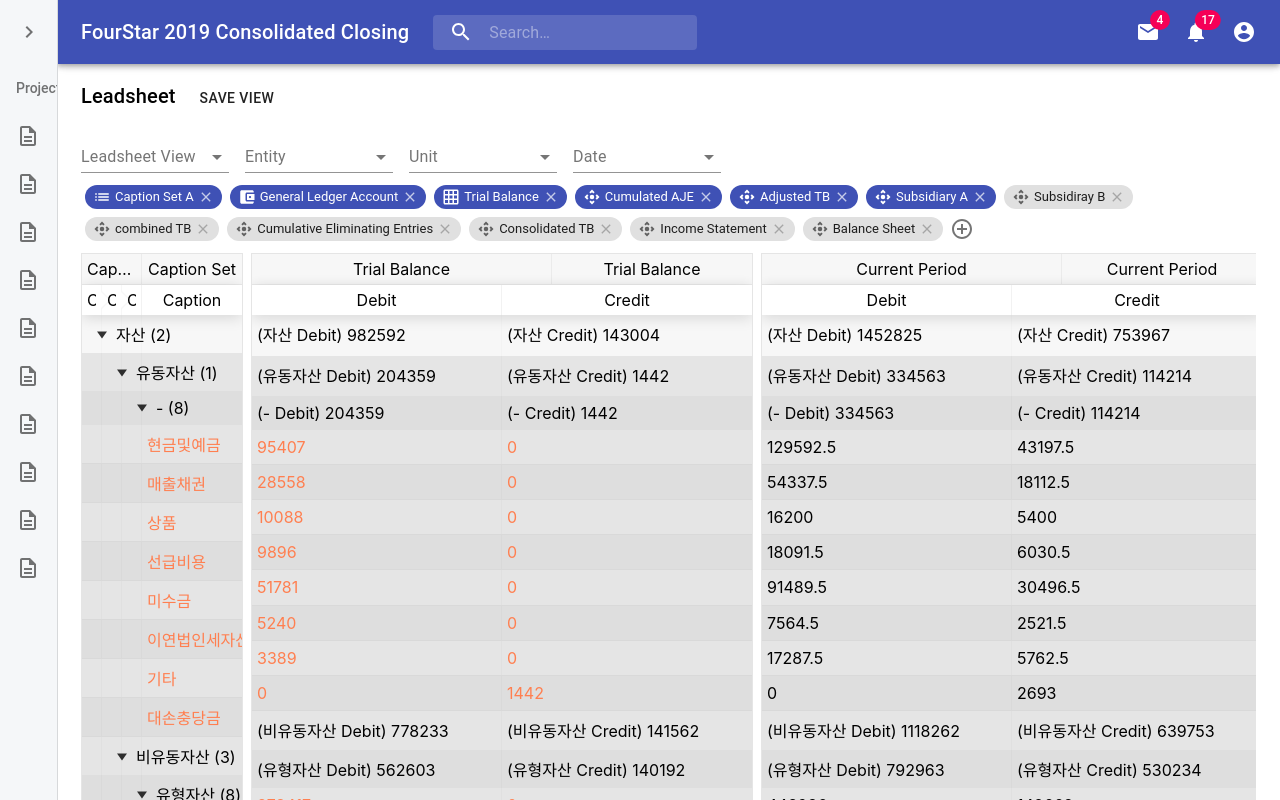
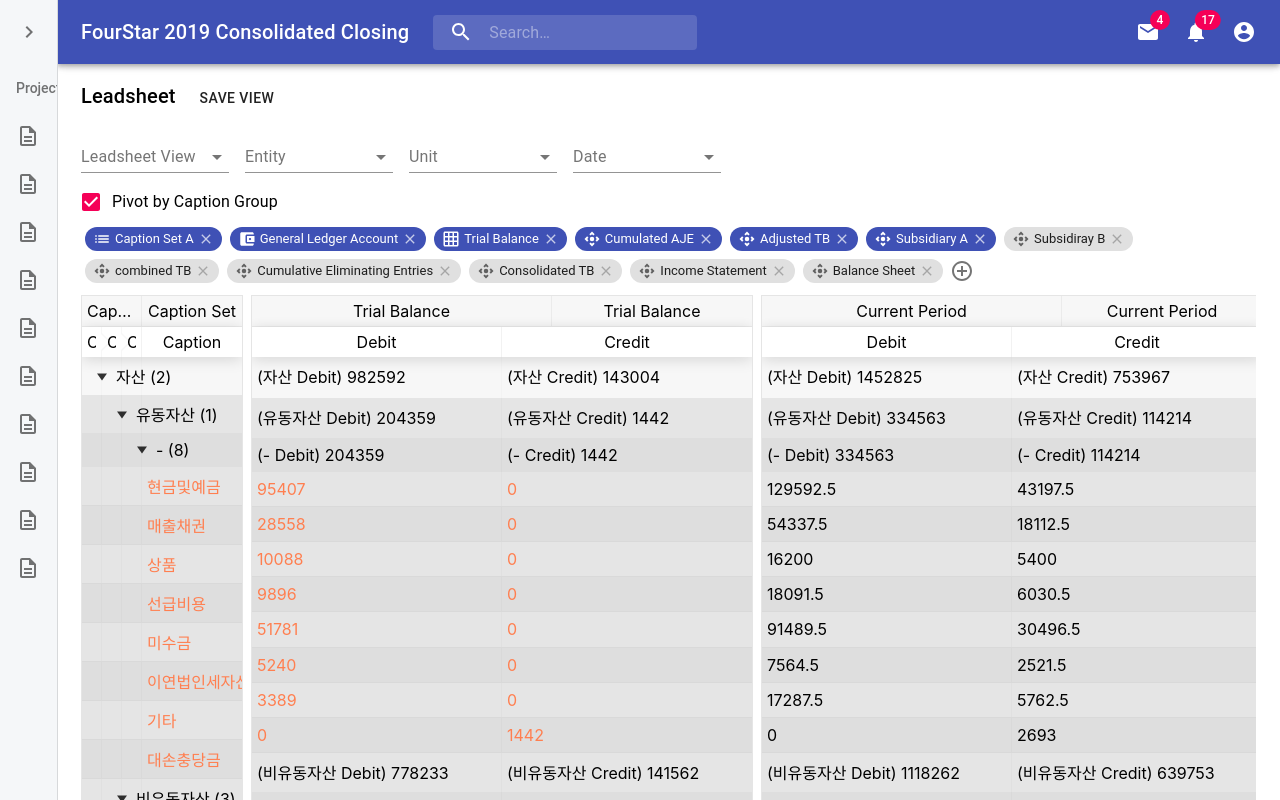
Before and after one commit to NoahGrayDL/datalobby-prototype, a React (Create React App) app: page /financial-statements/lead-sheet in a window 1280 px wide. Shown: the top 800 px of the page. Built offline with nearby package versions, Linux system fonts and the light colour scheme.

Commit message:
pivot by  caption group button

```diff
--- a/src/assets/dummy-data/LS-without-GLA/leadsheetColumnStructure.js
+++ b/src/assets/dummy-data/LS-without-GLA/leadsheetColumnStructure.js
@@ -1,5 +1,15 @@
 import React from "react"
 import _ from "lodash"
+
+const CaptionOnlyColumn = [
+  {
+    Header: "Caption Set A",
+    accessor: "caption",
+    headerStyle: { height: 56 },
+    minWidth: 200
+  }
+]
+
 const CaptionWithoutGLAColumn = [
   {
     Header: "Caption Set",
@@ -235,4 +245,4 @@ const curPeriodColumn = [
   }
 ]
 
-export { CaptionWithoutGLAColumn, TBColumn, curPeriodColumn }
+export { CaptionOnlyColumn, CaptionWithoutGLAColumn, TBColumn, curPeriodColumn }
--- a/src/views/Leadsheet/Leadsheet.js
+++ b/src/views/Leadsheet/Leadsheet.js
@@ -9,10 +9,19 @@ import Button from "@material-ui/core/Button"
 
 import { Layout } from "../../components/layout"
 import { LeadsheetTable, LeadsheetTable2, ColumnControl } from "../leadsheet"
+import Checkbox from "@material-ui/core/Checkbox"
+import FormControlLabel from "@material-ui/core/FormControlLabel"
 
 //-----*-----*-----*-----*-----*-----//
 
 const Leadsheet = () => {
+  const [state, setState] = React.useState({
+    isPivot: true
+  })
+
+  const handleChange = name => event => {
+    setState({ ...state, [name]: event.target.checked })
+  }
   return (
     <Layout
       menuTitle="Leadsheet"
@@ -21,8 +30,21 @@ const Leadsheet = () => {
       // buttons={DatePicker}
       buttons={<Button size="medium">Save View</Button>}
     >
+      <FormControlLabel
+        control={
+          <Checkbox
+            checked={state.isPivot}
+            onChange={handleChange("isPivot")}
+            value="isPivot"
+            inputProps={{
+              "aria-label": "primary checkbox"
+            }}
+          />
+        }
+        label="Pivot by Caption Group"
+      />
       <ColumnControl />
-      <LeadsheetTable2 />
+      <LeadsheetTable2 isPivot={state.isPivot} />
     </Layout>
   )
 }
--- a/src/views/Leadsheet/LeadsheetTable2.js
+++ b/src/views/Leadsheet/LeadsheetTable2.js
@@ -6,13 +6,17 @@ import curPeriod from "../../assets/dummy-data/LS-without-GLA/curPeriod.json"
 import ReactTable from "react-table"
 import "react-table/react-table.css"
 import {
+  CaptionOnlyColumn,
   CaptionWithoutGLAColumn,
   TBColumn,
   curPeriodColumn
 } from "../../assets/dummy-data/LS-without-GLA/leadsheetColumnStructure"
+
 //-----*-----*-----*-----*-----*-----//
 
-const LeadsheetTable2 = () => {
+const LeadsheetTable2 = props => {
+  const { isPivot } = props
+  // ! data에 맞게 자동생성되게 수정 필요
   const defaultTalbeState = () => ({
     sorted: [],
     expanded: {
@@ -54,6 +58,7 @@ const LeadsheetTable2 = () => {
     filtered: []
   })
   const [tableState, setTableState] = useState(defaultTalbeState)
+  const [pivot, setPivot] = useState("")
   return (
     <StyledLeadsheetContainer>
       {/* <pre>
@@ -61,10 +66,13 @@ const LeadsheetTable2 = () => {
           <strong>this.state ===</strong> {JSON.stringify(tableState, null, 2)}
         </code>
       </pre> */}
+      <pivotToggleButton />
       <ReactTable
         data={captionsWithoutGLA}
-        columns={CaptionWithoutGLAColumn}
-        pivotBy={["captionGroup1", "captionGroup2", "captionGroup3"]}
+        columns={isPivot ? CaptionWithoutGLAColumn : CaptionOnlyColumn}
+        pivotBy={
+          isPivot ? ["captionGroup1", "captionGroup2", "captionGroup3"] : ""
+        }
         className="-striped -highlight"
         sorted={tableState.sorted}
         expanded={tableState.expanded}
@@ -78,7 +86,9 @@ const LeadsheetTable2 = () => {
       <ReactTable
         data={prevTB}
         columns={TBColumn}
-        pivotBy={["captionGroup1", "captionGroup2", "captionGroup3"]}
+        pivotBy={
+          isPivot ? ["captionGroup1", "captionGroup2", "captionGroup3"] : ""
+        }
         className="-striped -highlight"
         sorted={tableState.sorted}
         expanded={tableState.expanded}
@@ -92,7 +102,9 @@ const LeadsheetTable2 = () => {
       <ReactTable
         data={curPeriod}
         columns={curPeriodColumn}
-        pivotBy={["captionGroup1", "captionGroup2", "captionGroup3"]}
+        pivotBy={
+          isPivot ? ["captionGroup1", "captionGroup2", "captionGroup3"] : ""
+        }
         className="-striped -highlight"
         sorted={tableState.sorted}
         expanded={tableState.expanded}
```
